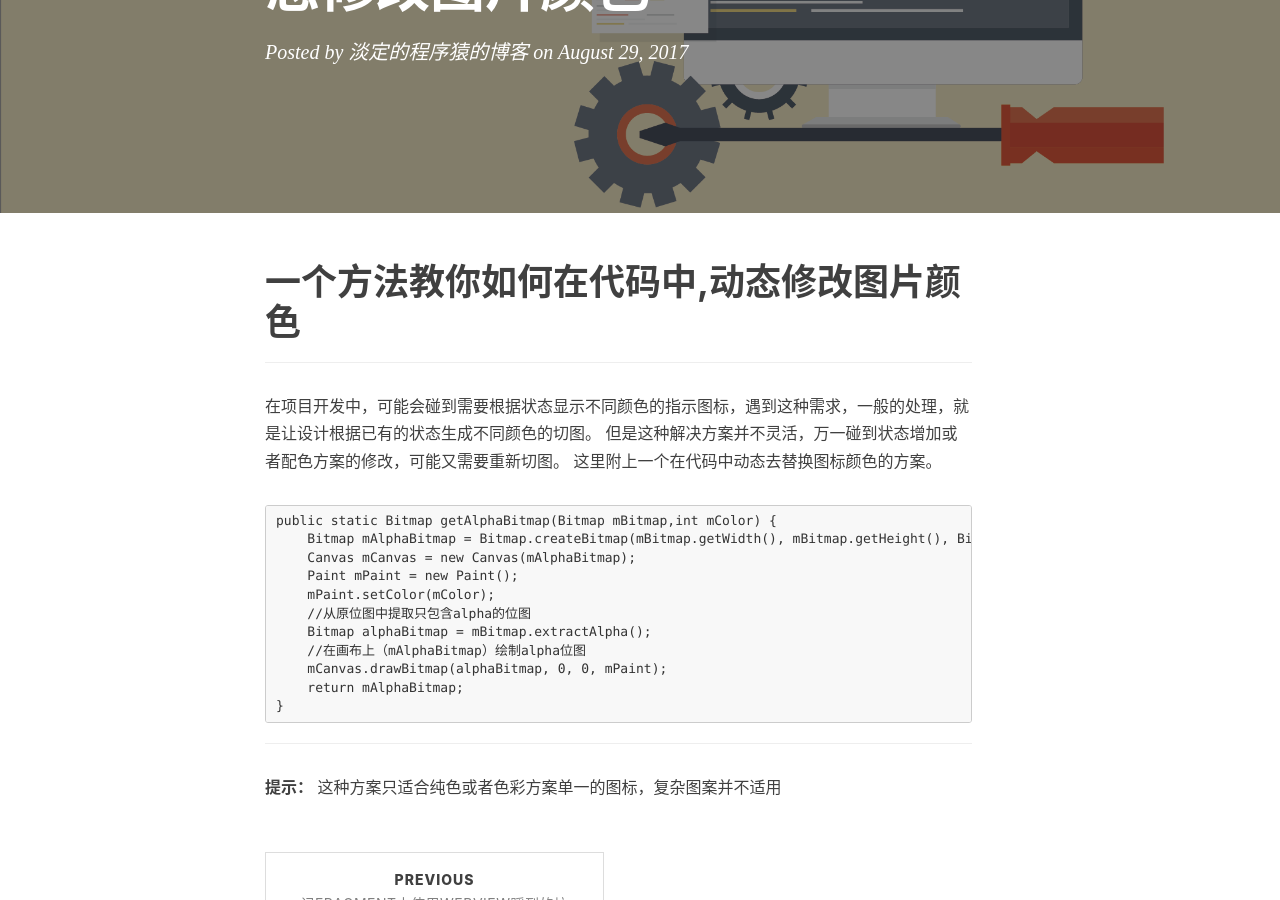
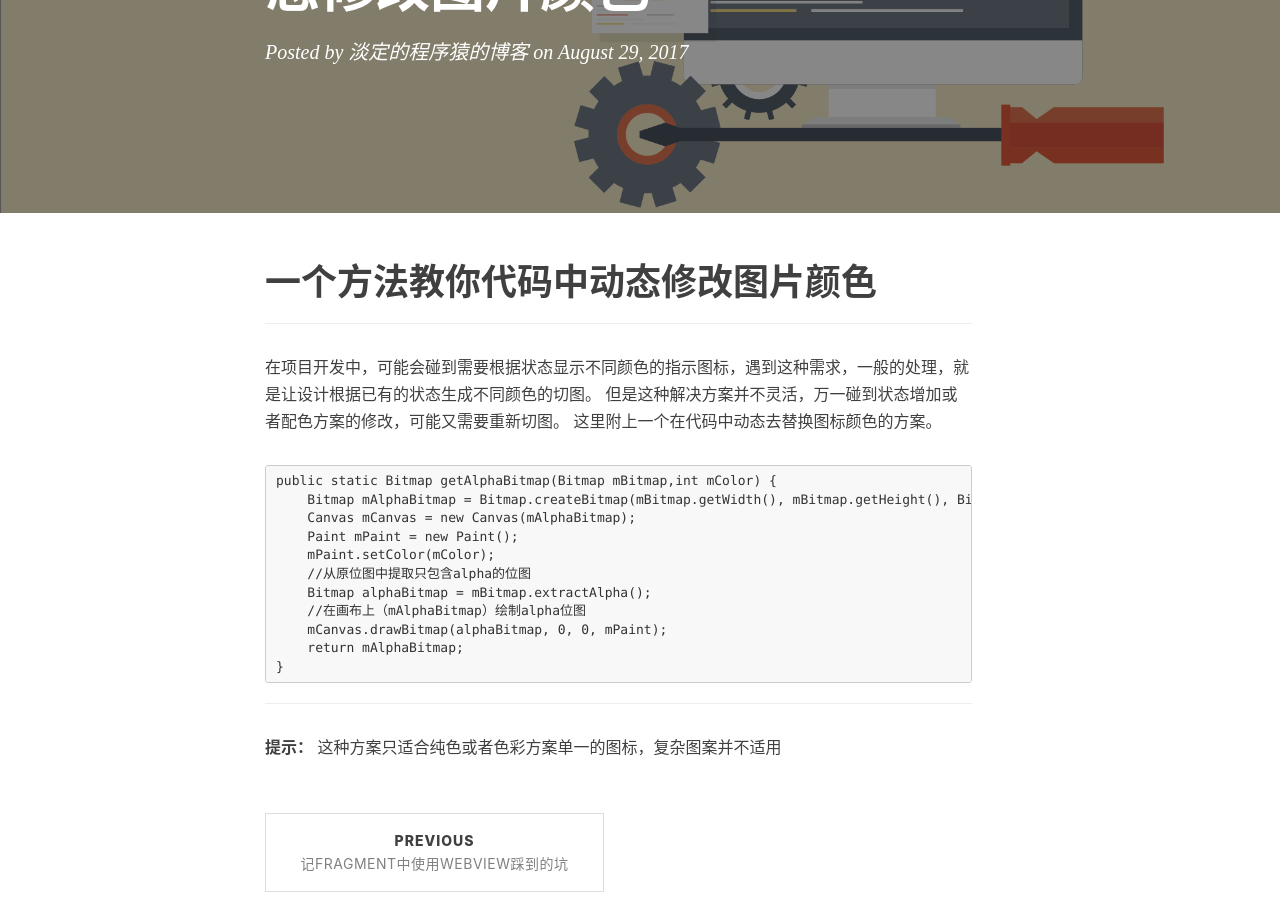
Before and after one commit to 976112643/976112643.github.io, a Jekyll site: the page built from _posts/2017-8-29-the-post-9810.md, in a window 1280 px wide and 900 px high, scrolled down 304 px. Built offline with Jekyll 4.4.1, drawn with Linux system fonts in a browser that asks for light colours; nearby versions of some CDN libraries; comment, search, counter and statistics services are not loaded.

Commit message:
update from Jekyller

```diff
--- a/_posts/2017-8-29-the-post-9810.md
+++ b/_posts/2017-8-29-the-post-9810.md
@@ -11,12 +11,12 @@ date: '2017-8-29'
 type: post
 layout: post
 published: true
-sha: bfe3bea1dc7ee7b67585fd186465d8461b163a4a
+sha: 53ba3b0719958836f20903537c914c879f4bca33
 slug: the-post-9810
 title: '一个方法教你如何在代码中,动态修改图片颜色'
 
 ---
-# 一个方法教你如何在代码中,动态修改图片颜色
+# 一个方法教你代码中动态修改图片颜色
 
 
 ----------
```
